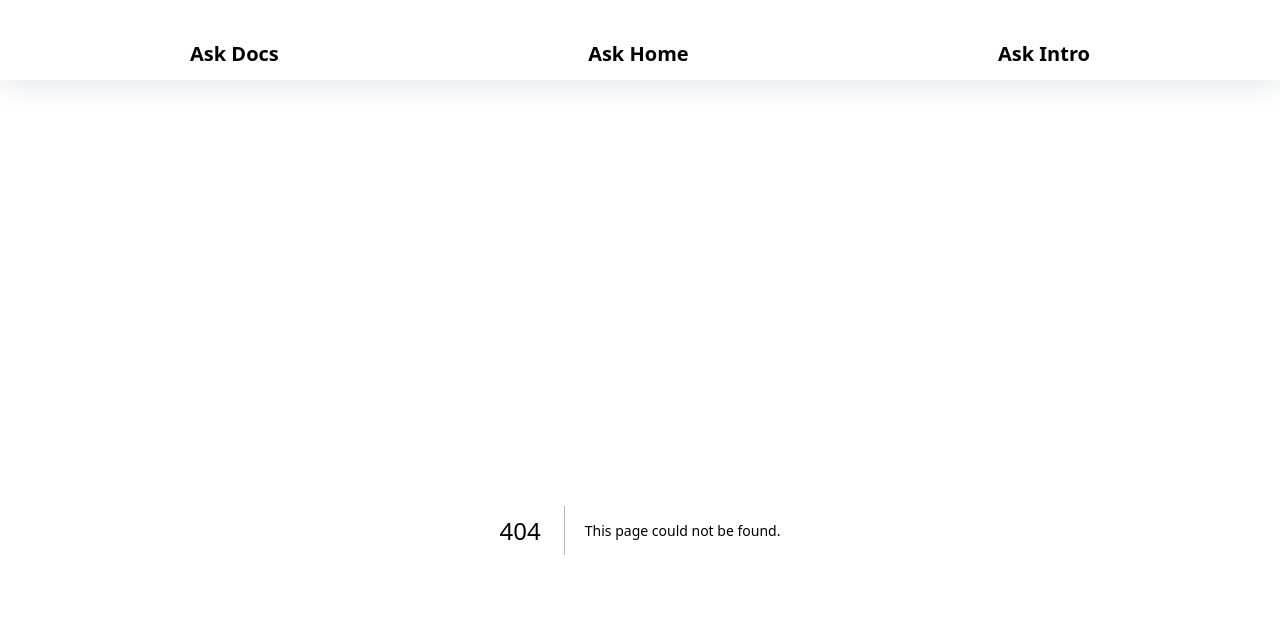
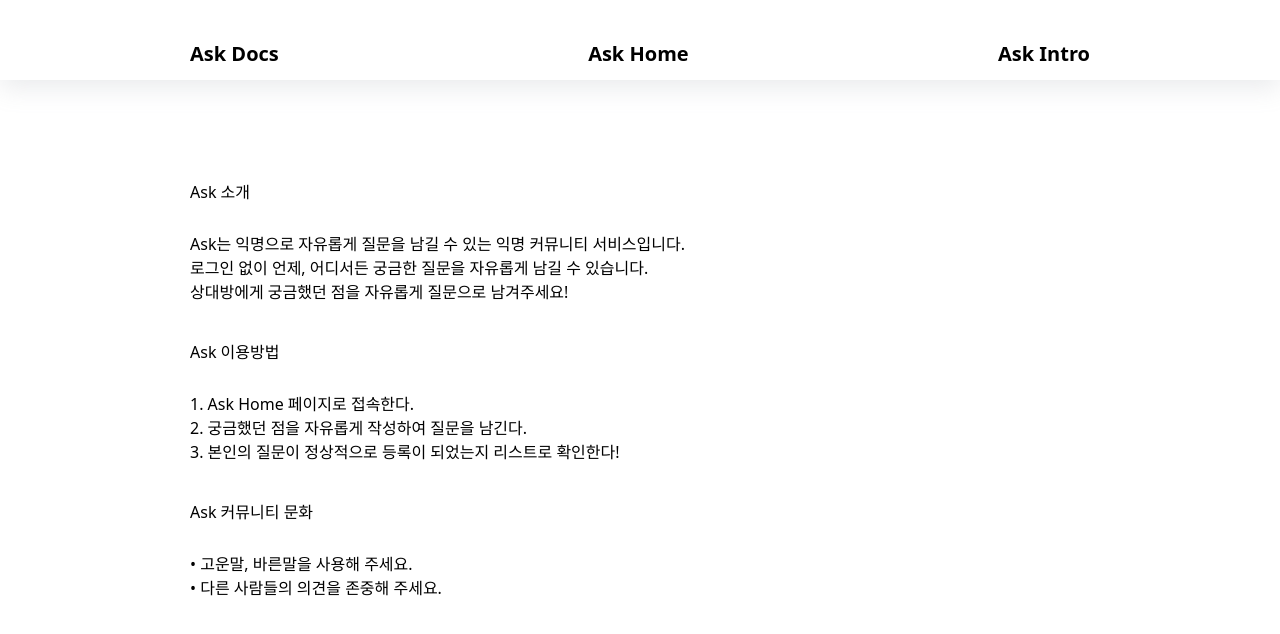
Before and after one commit to Hansebin/next.js_ToyProject, a Next.js app: page /docs in a window 1280 px wide. Before the commit this address had no page. Shown: the top 634 px of the page. Built offline with nearby package versions, Linux system fonts and the light colour scheme.

Commit message:
feat: docs 페이지와 intro 페이지 생성 및 초기화
- docs 페이지 생성 후 초기화
- intro 페이지 생성 후 초기화
- docs와 intro에 들어가는 데이터의 경우 따로 분리해서 관리!

```diff
--- /dev/null
+++ b/src/app/docs/page.tsx
@@ -0,0 +1,31 @@
+export default function Docs() {
+  return (
+    <section className="mt-50">
+      <article className="mb-9">
+        <p className="mb-7">Ask 소개</p>
+        <div>
+          Ask는 익명으로 자유롭게 질문을 남길 수 있는 익명 커뮤니티
+          서비스입니다. <br />
+          로그인 없이 언제, 어디서든 궁금한 질문을 자유롭게 남길 수 있습니다.{" "}
+          <br />
+          상대방에게 궁금했던 점을 자유롭게 질문으로 남겨주세요!
+        </div>
+      </article>
+      <article className="mb-9">
+        <p className="mb-7">Ask 이용방법</p>
+        <div>
+          1. Ask Home 페이지로 접속한다. <br />
+          2. 궁금했던 점을 자유롭게 작성하여 질문을 남긴다. <br />
+          3. 본인의 질문이 정상적으로 등록이 되었는지 리스트로 확인한다! <br />
+        </div>
+      </article>
+      <article className="mb-9">
+        <p className="mb-7">Ask 커뮤니티 문화</p>
+        <div>
+          • 고운말, 바른말을 사용해 주세요. <br />
+          • 다른 사람들의 의견을 존중해 주세요. <br />
+        </div>
+      </article>
+    </section>
+  );
+}
--- /dev/null
+++ b/src/app/intro/page.tsx
@@ -0,0 +1,3 @@
+export default function Intro() {
+  return "페이지 준비중!";
+}
```
